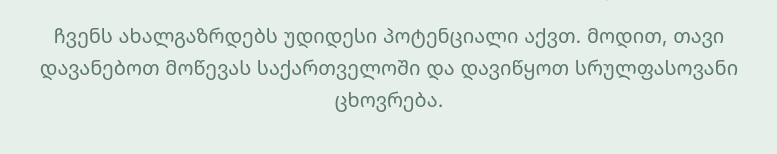
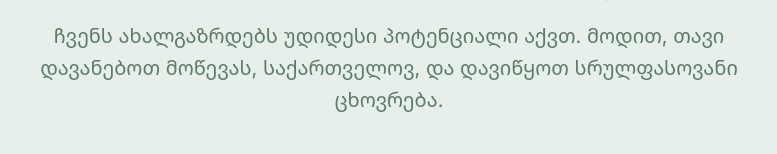
Before and after one commit to nurihq/stop-smoking-sakartvelo, a plain HTML site: page index.html in a window 1280 px wide. Shown: the part 396-550 px from the top of the page, 251-1028 px from the left. Drawn offline with Linux system fonts and the light colour scheme.

Commit message:
Update translation copy to 'Let's stop smoking, Sakartvelo, ...'

```diff
--- a/index.html
+++ b/index.html
@@ -42,9 +42,9 @@
                     მოდით შევქმნათ რაიმე ლამაზი. ერთად.
                 </h1>
                 <p class="text-xl text-sage mb-10"
-                    data-en="Our youth has so much potential. Let's stop smoking in Sakartvelo and start living fully."
-                    data-ka="ჩვენს ახალგაზრდებს უდიდესი პოტენციალი აქვთ. მოდით, თავი დავანებოთ მოწევას საქართველოში და დავიწყოთ სრულფასოვანი ცხოვრება.">
-                    ჩვენს ახალგაზრდებს უდიდესი პოტენციალი აქვთ. მოდით, თავი დავანებოთ მოწევას საქართველოში და დავიწყოთ
+                    data-en="Our youth has so much potential. Let's stop smoking, Sakartvelo, and start living fully."
+                    data-ka="ჩვენს ახალგაზრდებს უდიდესი პოტენციალი აქვთ. მოდით, თავი დავანებოთ მოწევას, საქართველოვ, და დავიწყოთ სრულფასოვანი ცხოვრება.">
+                    ჩვენს ახალგაზრდებს უდიდესი პოტენციალი აქვთ. მოდით, თავი დავანებოთ მოწევას, საქართველოვ, და დავიწყოთ
                     სრულფასოვანი ცხოვრება.
                 </p>
                 <div class="flex-center gap-4 flex-col sm:flex-row">
```
